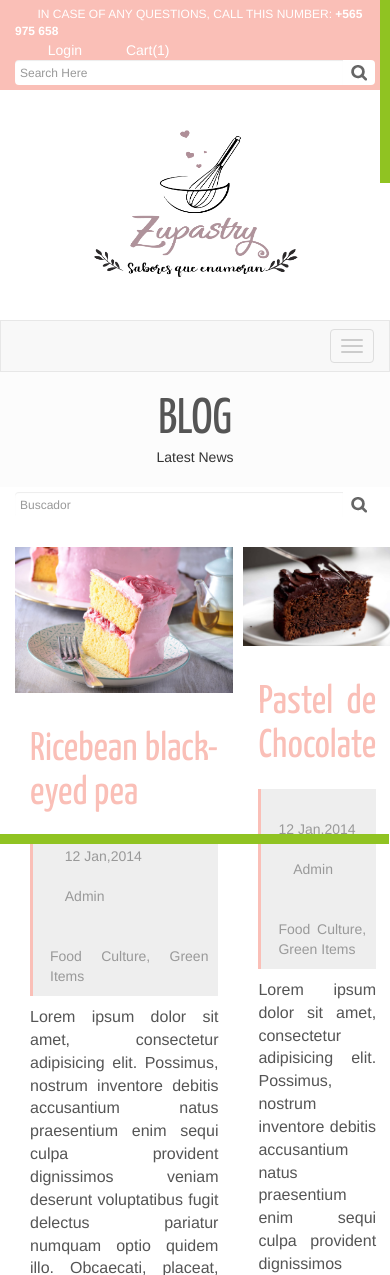
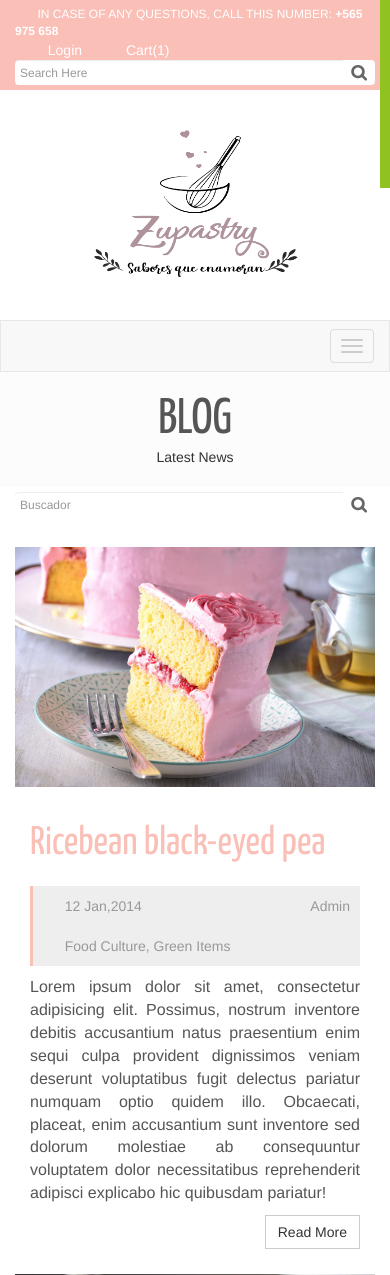
Before and after one commit to Homarzx/ProyectoDAWS, a PHP site: page /blog.html in a window 390 px wide. Shown: the top 1275 px of the page. Run offline with PHP 8.4, Linux system fonts and the light colour scheme; some web fonts are replaced.

Commit message:
Modificando blog parte 7

```diff
--- a/food-code/themes/food-code/css/style.css
+++ b/food-code/themes/food-code/css/style.css
@@ -1213,6 +1213,9 @@
     .product-grid ul li {
         width: 100%;
     }
+    .blog-zone1 {
+    display: flex;
+    flex-direction: column;
 }
 
 
```
